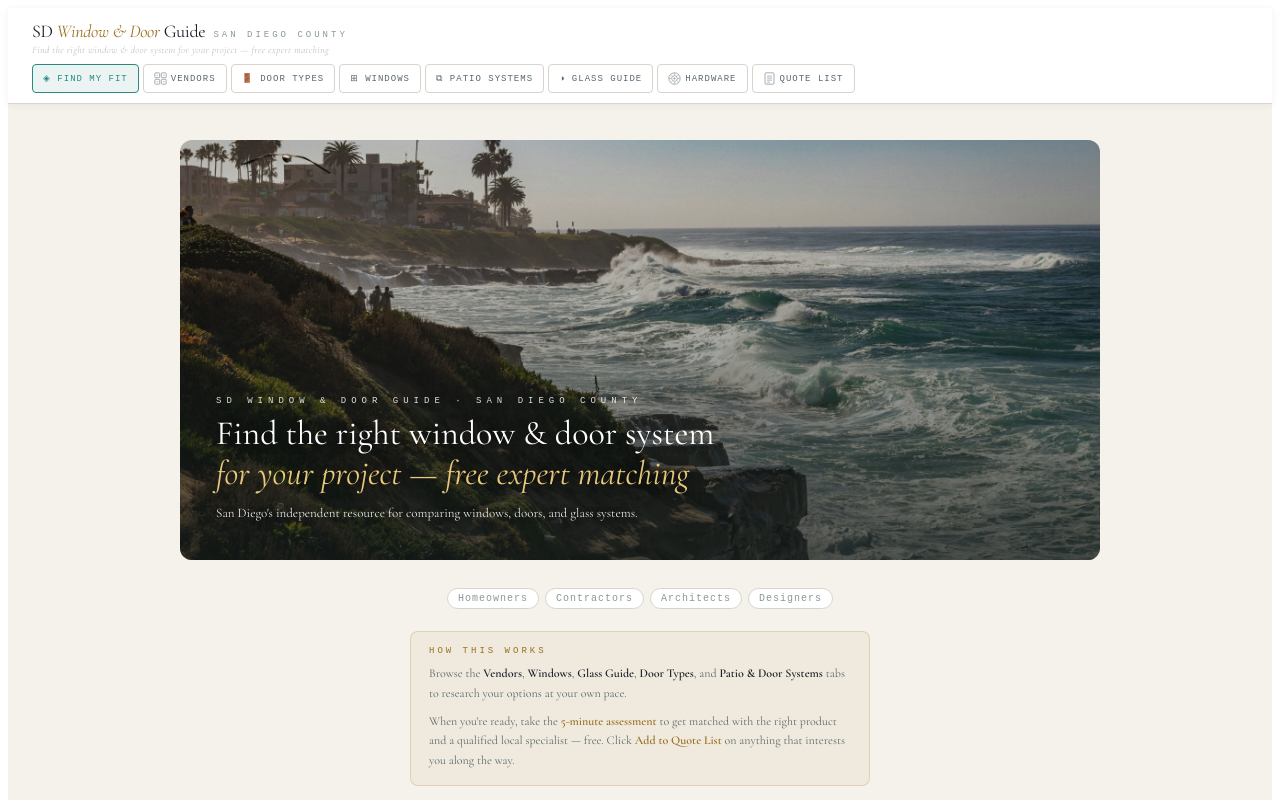
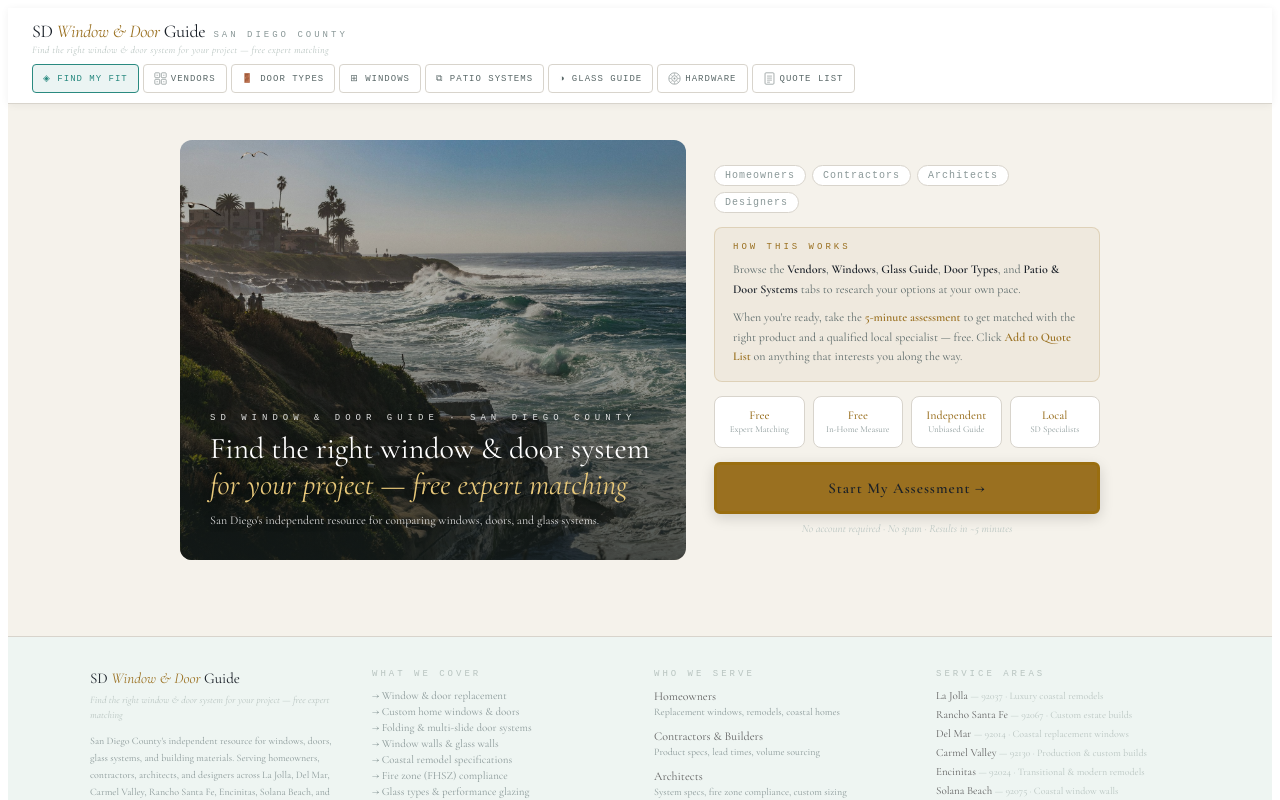
Before and after one commit to sd-door-window-guide/sd-door-window-guide, a React (Vite) app: page / in a window 1280 px wide. Shown: the top 800 px of the page. Built offline with nearby package versions, Linux system fonts and the light colour scheme.

Commit message:
Update App.jsx

```diff
--- a/src/App.jsx
+++ b/src/App.jsx
@@ -1932,6 +1932,15 @@ export default function App() {
         .grid-2col{display:grid;grid-template-columns:1fr 1fr;gap:12px;}
         .grid-4col{display:grid;grid-template-columns:repeat(auto-fill,minmax(140px,1fr));gap:8px;}
 
+        /* ── LANDING TWO-COLUMN ── */
+        .landing-layout{display:flex;gap:28px;align-items:stretch;}
+        .landing-hero{flex:0 0 55%;position:relative;border-radius:12px;overflow:hidden;min-height:420px;}
+        .landing-side{flex:1;display:flex;flex-direction:column;justify-content:center;gap:14px;}
+        @media(max-width:700px){
+          .landing-layout{flex-direction:column;}
+          .landing-hero{min-height:220px;flex:none;}
+        }
+
         @media(max-width:640px){
           .main-nav{gap:3px;}
           .nav-tab{padding:8px 7px;font-size:8px;letter-spacing:1px;}
@@ -1987,29 +1996,34 @@ export default function App() {
       {(mainTab==="quiz")&&(
         <div style={{maxWidth:"960px",margin:"0 auto",padding:"clamp(16px,4vw,36px) clamp(14px,4vw,20px)",animation:"fadeUp 0.25s ease"}}>
           {step===0&&(
-            <div style={{textAlign:"center"}}>
-              {/* Hero image */}
-              <div style={{position:"relative",width:"100%",height:"clamp(220px,35vw,420px)",borderRadius:"12px",overflow:"hidden",marginBottom:"28px"}}>
+            <div className="landing-layout">
+              {/* ── Left: Hero image ── */}
+              <div className="landing-hero">
                 <img src="/sd-hero.jpg" alt="San Diego coastline" style={{width:"100%",height:"100%",objectFit:"cover",objectPosition:"center 40%"}}/>
-                <div style={{position:"absolute",inset:0,background:"linear-gradient(to bottom, rgba(20,28,26,0.05) 0%, rgba(20,28,26,0.72) 100%)"}}/>
-                <div style={{position:"absolute",bottom:0,left:0,right:0,padding:"clamp(16px,4vw,36px)",textAlign:"left"}}>
+                <div style={{position:"absolute",inset:0,background:"linear-gradient(to bottom, rgba(20,28,26,0.05) 0%, rgba(20,28,26,0.75) 100%)"}}/>
+                <div style={{position:"absolute",bottom:0,left:0,right:0,padding:"clamp(16px,3vw,30px)",textAlign:"left"}}>
                   <div style={{fontSize:"9px",letterSpacing:"5px",color:"rgba(255,255,255,0.85)",marginBottom:"8px",fontFamily:"monospace",textShadow:"0 1px 6px rgba(0,0,0,0.5)"}}>SD WINDOW & DOOR GUIDE · SAN DIEGO COUNTY</div>
-                  <h1 style={{fontSize:"clamp(20px,4vw,34px)",fontWeight:400,margin:"0 0 8px",lineHeight:1.2,color:"#FFFFFF",textShadow:"0 1px 8px rgba(0,0,0,0.5), 0 2px 20px rgba(0,0,0,0.35)"}}>Find the right window & door system<br/><em style={{color:"#E8C87A"}}>for your project — free expert matching</em></h1>
-                  <p style={{color:"rgba(255,255,255,0.9)",fontSize:"13px",lineHeight:1.6,maxWidth:"480px",margin:0,textShadow:"0 1px 6px rgba(0,0,0,0.5)"}}>San Diego's independent resource for comparing windows, doors, and glass systems.</p>
-                </div>
-              </div>
+                  <h1 style={{fontSize:"clamp(18px,2.6vw,30px)",fontWeight:400,margin:"0 0 8px",lineHeight:1.2,color:"#FFFFFF",textShadow:"0 1px 8px rgba(0,0,0,0.5), 0 2px 20px rgba(0,0,0,0.35)"}}>Find the right window & door system<br/><em style={{color:"#E8C87A"}}>for your project — free expert matching</em></h1>
+                  <p style={{color:"rgba(255,255,255,0.85)",fontSize:"12px",lineHeight:1.6,margin:0,textShadow:"0 1px 6px rgba(0,0,0,0.5)"}}>San Diego's independent resource for comparing windows, doors, and glass systems.</p>
+                </div>
+              </div>
+
+              {/* ── Right: Content panel ── */}
+              <div className="landing-side">
                 {/* Audience pills */}
-              <div style={{display:"flex",justifyContent:"center",gap:"6px",flexWrap:"wrap",marginBottom:"22px"}}>
+                <div style={{display:"flex",gap:"6px",flexWrap:"wrap"}}>
                   {[["","Homeowners"],["","Contractors"],["","Architects"],["","Designers"]].map(([icon,label])=>(
                     <span key={label} style={{fontSize:"10px",fontFamily:"monospace",letterSpacing:"1px",color:T.dim,background:T.card,border:`1px solid ${T.border}`,padding:"4px 10px",borderRadius:"20px"}}>{icon} {label}</span>
                   ))}
                 </div>
-              <div style={{background:`${T.gold}10`,border:`1px solid ${T.gold}33`,borderRadius:"8px",padding:"14px 18px",maxWidth:"460px",margin:"0 auto 22px",textAlign:"left"}}>
+                {/* How This Works */}
+                <div style={{background:`${T.gold}10`,border:`1px solid ${T.gold}33`,borderRadius:"8px",padding:"14px 18px",textAlign:"left"}}>
                   <div style={{fontSize:"9px",letterSpacing:"3px",color:T.gold,fontFamily:"monospace",marginBottom:"8px"}}> HOW THIS WORKS</div>
                   <p style={{margin:"0 0 8px",fontSize:"12px",color:T.muted,lineHeight:1.65}}>Browse the <strong style={{color:T.text}}>Vendors</strong>, <strong style={{color:T.text}}>Windows</strong>, <strong style={{color:T.text}}>Glass Guide</strong>, <strong style={{color:T.text}}>Door Types</strong>, and <strong style={{color:T.text}}>Patio &amp; Door Systems</strong> tabs to research your options at your own pace.</p>
                   <p style={{margin:0,fontSize:"12px",color:T.muted,lineHeight:1.65}}>When you're ready, take the <strong style={{color:T.gold}}>5-minute assessment</strong> to get matched with the right product and a qualified local specialist {"\u2014"} free. Click <strong style={{color:T.gold}}>{""} Add to Quote List</strong> on anything that interests you along the way.</p>
                 </div>
-              <div style={{display:"grid",gridTemplateColumns:"repeat(auto-fill,minmax(100px,1fr))",gap:"8px",maxWidth:"460px",margin:"0 auto 26px"}}>
+                {/* Feature tiles */}
+                <div style={{display:"grid",gridTemplateColumns:"repeat(4,1fr)",gap:"8px"}}>
                   {[["Free","Expert Matching"],["Free","In-Home Measure"],["Independent","Unbiased Guide"],["Local","SD Specialists"]].map(([a,b])=>(
                     <div key={a+b} style={{background:T.card,border:`1px solid ${T.border}`,borderRadius:"8px",padding:"11px 6px",textAlign:"center"}}>
                       <div style={{fontSize:"12px",fontWeight:500,color:T.gold}}>{a}</div>
@@ -2017,8 +2031,12 @@ export default function App() {
                     </div>
                   ))}
                 </div>
-              <button className="btn" onClick={()=>setStep(1)} style={{background:T.gold,border:`3px solid #9A6E10`,color:T.text,padding:"14px 40px",borderRadius:"6px",fontSize:"15px",fontWeight:700,letterSpacing:"1px",cursor:"pointer",fontFamily:"inherit",boxShadow:"0 4px 14px rgba(0,0,0,0.15)"}}>Start My Assessment {"\u2192"}</button>
-              <div style={{fontSize:"11px",color:T.faint,marginTop:"10px",fontStyle:"italic"}}>No account required {"\u00B7"} No spam · Results in ~5 minutes</div>
+                {/* CTA */}
+                <div style={{textAlign:"center"}}>
+                  <button className="btn" onClick={()=>setStep(1)} style={{background:T.gold,border:`3px solid #9A6E10`,color:T.text,padding:"14px 40px",borderRadius:"6px",fontSize:"15px",fontWeight:700,letterSpacing:"1px",cursor:"pointer",fontFamily:"inherit",boxShadow:"0 4px 14px rgba(0,0,0,0.15)",width:"100%"}}>Start My Assessment {"\u2192"}</button>
+                  <div style={{fontSize:"11px",color:T.faint,marginTop:"8px",fontStyle:"italic"}}>No account required {"\u00B7"} No spam · Results in ~5 minutes</div>
+                </div>
+              </div>
             </div>
           )}
 
```
Lines whose indentation alone changed are shown as unchanged.
